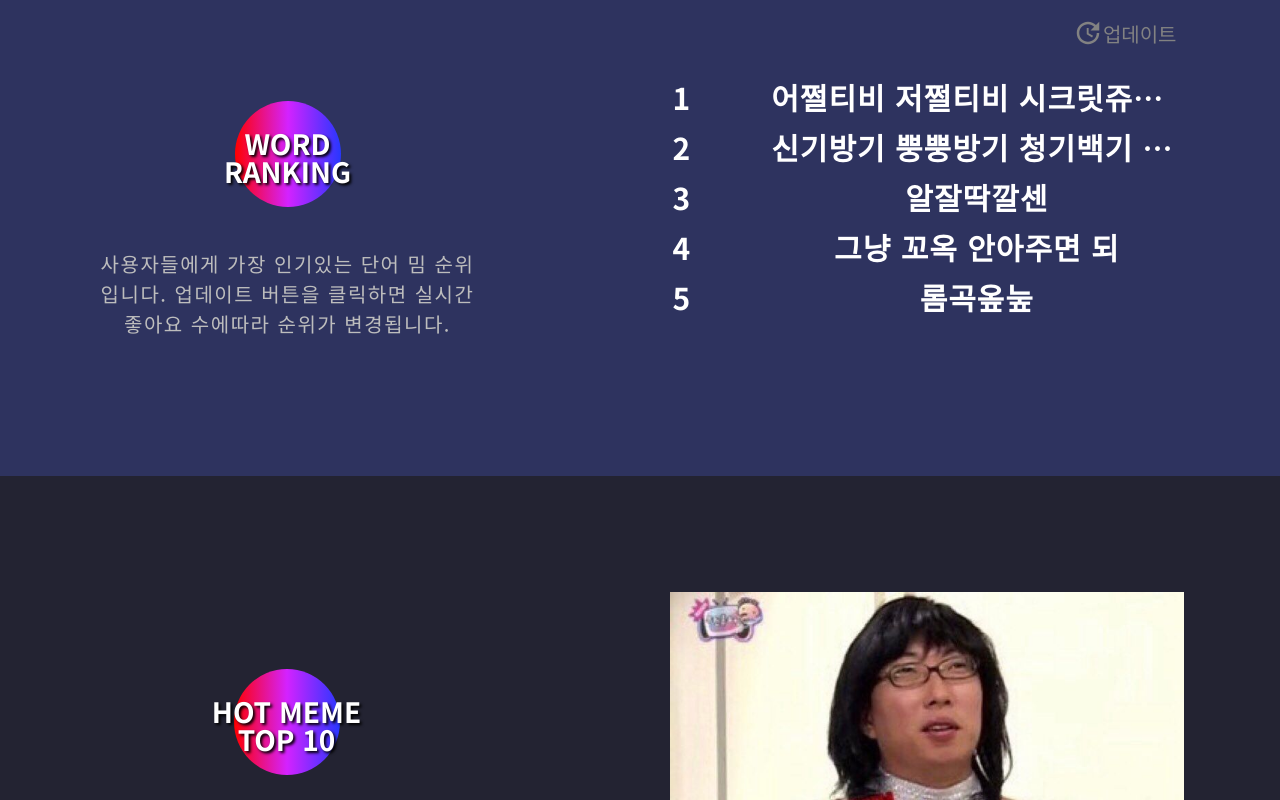
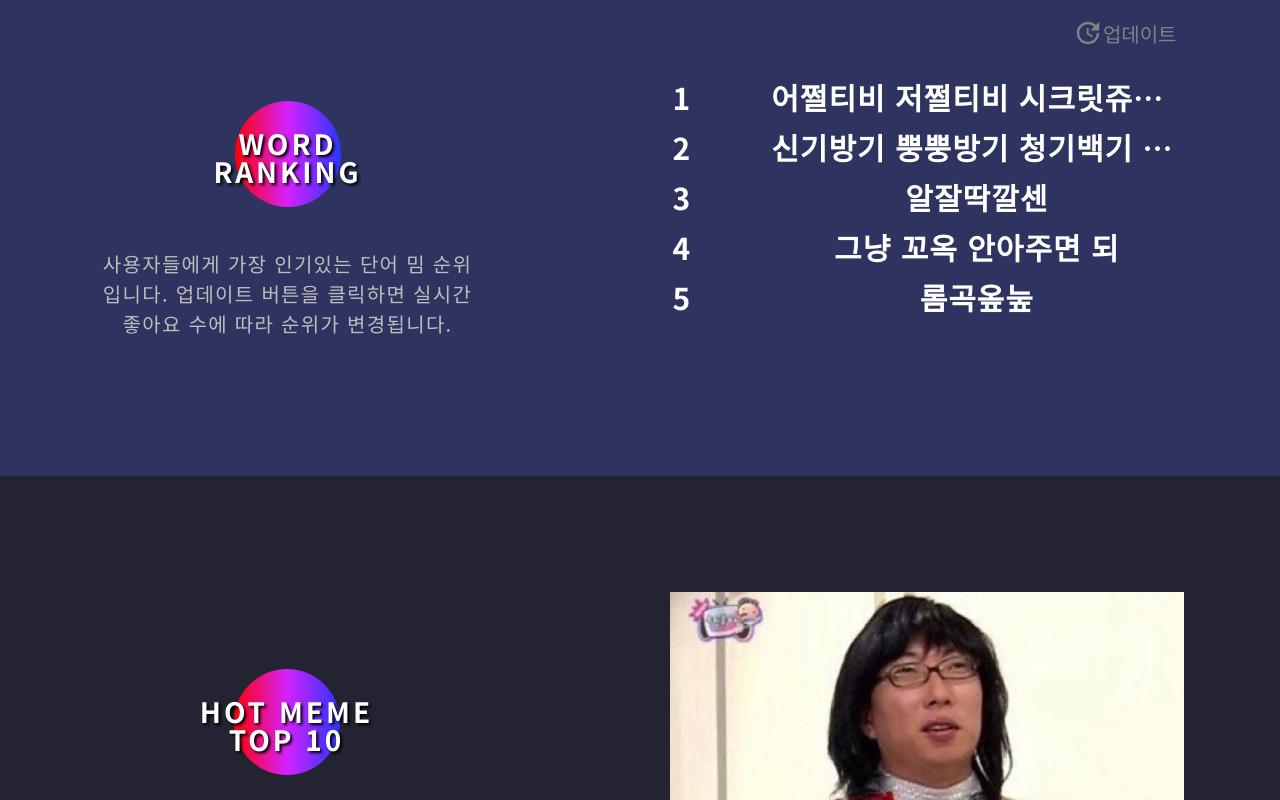
Before and after one commit to MEME-DICTIONARY/MEME-DICTIONARY, a React (Create React App) app: page /main in a window 1280 px wide. Shown: the part 1000-1800 px from the top of the page. Built offline with nearby package versions, Linux system fonts and the light colour scheme; no server answers.

Commit message:
chore: font 전역 적용 수정

```diff
--- a/src/GlobalStyle.js
+++ b/src/GlobalStyle.js
@@ -3,18 +3,21 @@ import reset from 'styled-reset';
 
 const GlobalStyles = createGlobalStyle`
     ${reset}
+    body{
+        font-family: "Noto Sans KR", sans-serif;
+    }
     a{
         text-decoration: none;
-        color:inherit
-    }
-    body,*{
-        font-family: "Noto Sans KR", sans-serif;
+        color:inherit;
     }
     button{
         cursor:pointer;
     }
     input{
         outline: none;
+        &::placeholder{
+            font-family: "Noto Sans KR", sans-serif;
+        }
     }
     li{
         list-style: none;
--- a/src/component/mainpage/LeftSideContainer.jsx
+++ b/src/component/mainpage/LeftSideContainer.jsx
@@ -38,7 +38,8 @@ const StRankingWrapper = styled.div`
     transform: translateY(25px);
     text-shadow: 2px 2px 3px #000;
     white-space: normal;
-    width: 150px;
+    width: 180px;
+    letter-spacing: 3px;
   }
 `;
 
@@ -48,7 +49,7 @@ const StDesc = styled.div`
   color: #bdbdbd;
   font-size: 20px;
   font-weight: 400;
-  letter-spacing: 1.5px;
+  letter-spacing: 1.3px;
   line-height: 30px;
   text-align: center;
 `;
--- a/src/component/mainpage/RankingContainer.jsx
+++ b/src/component/mainpage/RankingContainer.jsx
@@ -7,7 +7,7 @@ function RankingContainer({ wordRankingList }) {
   const secondTitle = 'WORD RANKING';
   const thirdTitle = 'HOT MEME TOP 10';
   const secondDescription =
-    '사용자들에게 가장 인기있는 단어 밈 순위입니다. 업데이트 버튼을 클릭하면 실시간 좋아요 수에따라 순위가 변경됩니다.';
+    '사용자들에게 가장 인기있는 단어 밈 순위입니다. 업데이트 버튼을 클릭하면 실시간 좋아요 수에 따라 순위가 변경됩니다.';
   const thirdDescription = '인기 급상승 밈 TOP 10 밈과사전이 직접 추천해드립니다.';
   return (
     <>
```
